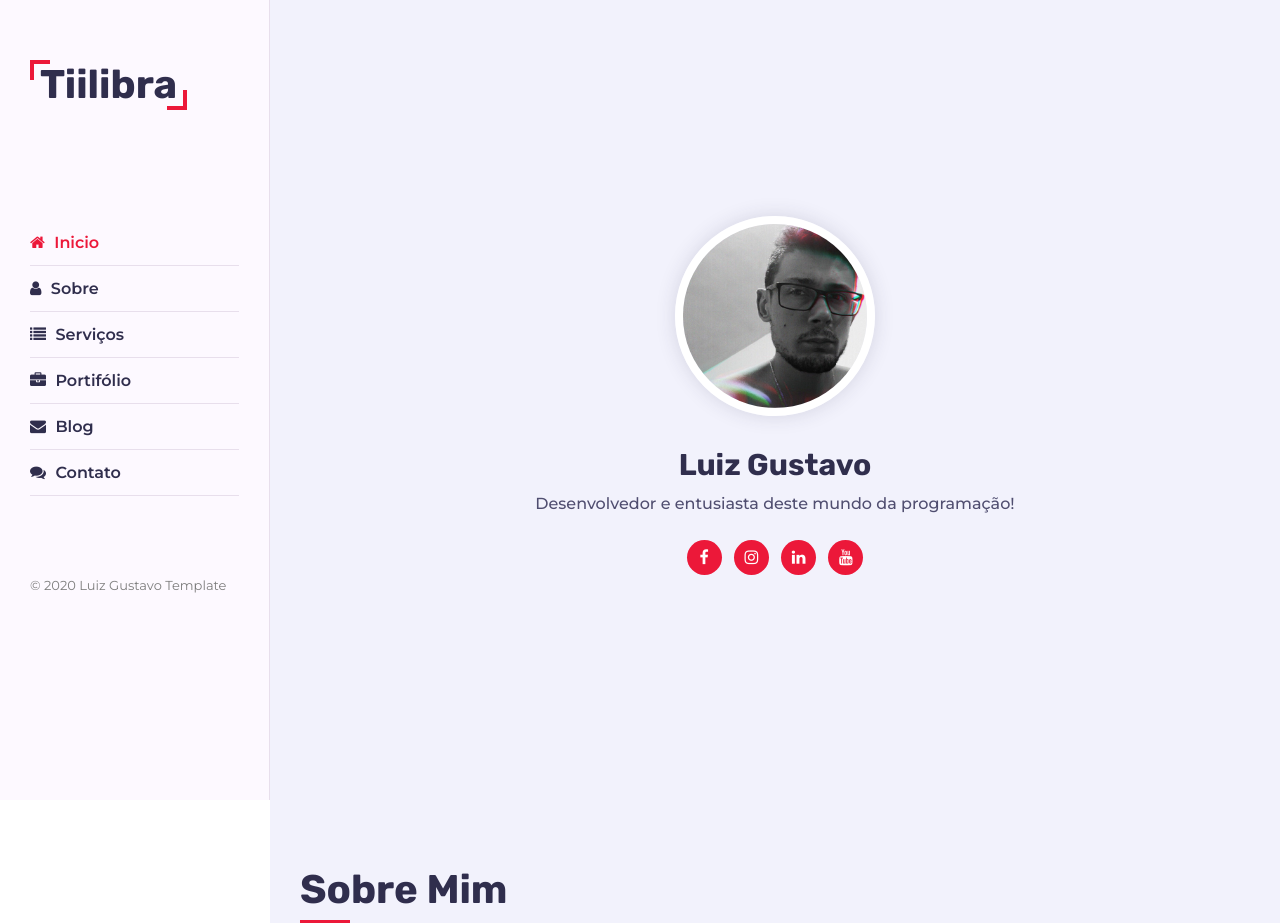
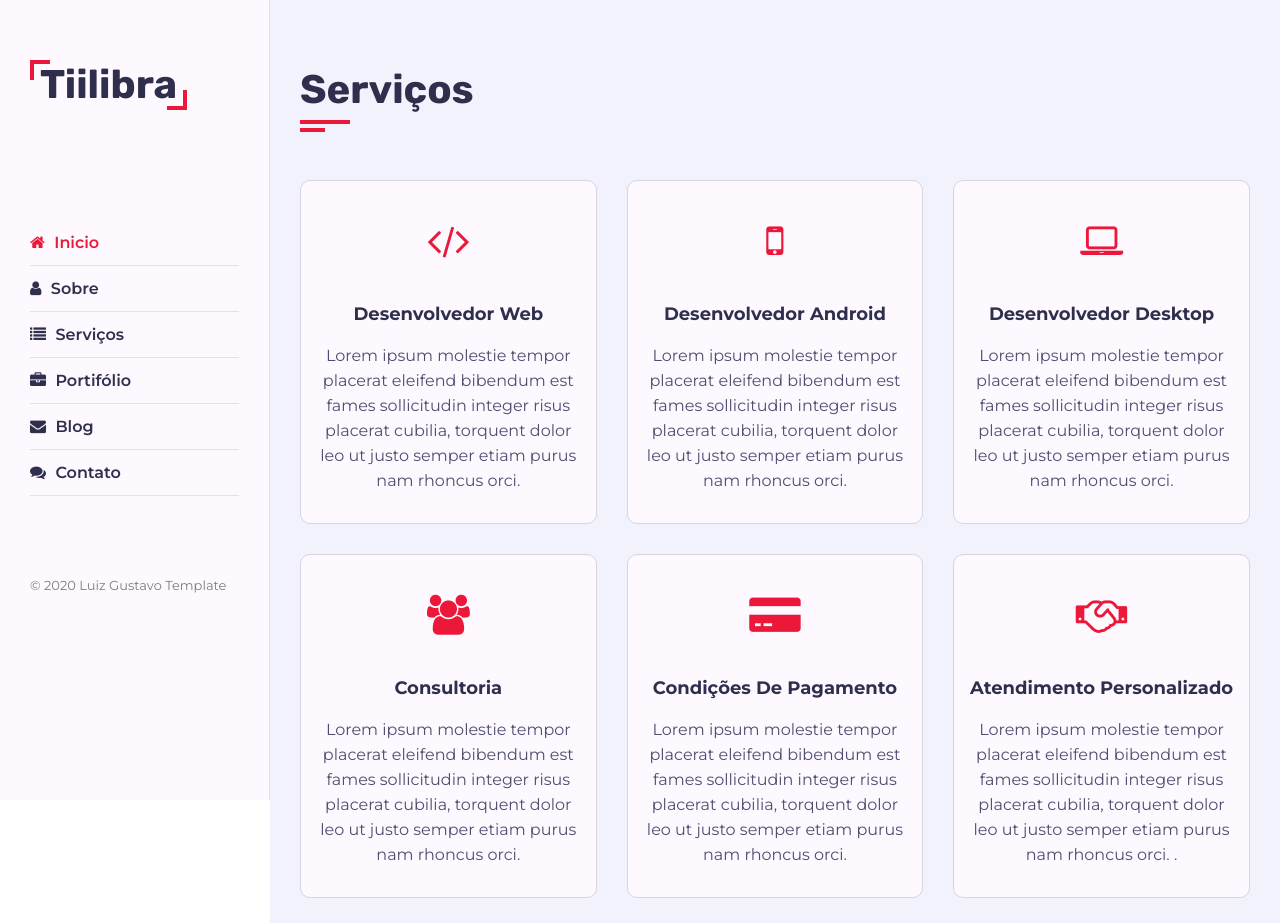
Before and after one commit to Luizgustavoo/portfolio, a plain HTML site: page index.html in a window 1280 px wide. Shown: the top 923 px of the page. Drawn offline with Linux system fonts and the light colour scheme.

Commit message:
Service Section Finished

```diff
--- a/css/skins/pink.css
+++ b/css/skins/pink.css
@@ -8,12 +8,14 @@
     border-bottom: 4px solid #ec1839;
 }
 
+.service .service-item .service-item-inner .icon .fa,
 .about .about-content .about-text h3 span,
 .aside .nav li a:hover,
 .aside .nav li a.active{
     color: #ec1839;
  }
 
+ .service .service-item .service-item-inner:hover .icon,
  .about .about-content .timeline .circle-dot,
  .about .about-content .timeline .timeline-item::before,
  .about .about-content .skills .skill-item .progress .progress-in,
--- a/css/style.css
+++ b/css/style.css
@@ -517,3 +517,72 @@ body{
     color: #504e70;
     margin: 0;
 }
+
+/* Service Section */
+.service .container{
+    padding-bottom: 40px;
+}
+
+.service .service-item{
+    -ms-flex: 0 0 33.33%;
+    flex: 0 0 33.33%;
+    max-width: 33.33%;
+    margin-bottom: 30px;
+    display: -ms-flexbox;
+    display: flex;
+}
+
+.service .service-item .service-item-inner{
+    background-color: #fdf9ff;
+    border: 1px solid #d4d4e3;
+    border-radius: 10px;
+    padding: 30px 15px;
+    text-align: center;
+    -webkit-transition: all 0.3s ease;
+    transition: all 0.3s ease;
+
+}
+
+.service .service-item .service-item-inner:hover{
+    -webkit-box-shadow: 0 0 20px rgba(48, 46, 77, 0.15);
+    box-shadow: 0 0 20px rgba(48, 46, 77, 0.15);
+
+}
+
+.service .service-item .service-item-inner .icon{
+    height: 60px;
+    width: 60px;
+    display: block;
+    margin: 0 auto 30px;
+    text-align: center;
+    border-radius: 50%;
+    -webkit-transition: all 0.3s ease;
+    transition: all 0.3s ease;
+}
+
+.service .service-item .service-item-inner .icon .fa{
+    font-size: 40px;
+    line-height: 60px;
+    -webkit-transition: all 0.3s ease;
+    transition: all 0.3s ease;
+}
+
+.service .service-item .service-item-inner:hover .icon .fa{
+    font-size: 25px;
+    color: #ffffff;
+}
+
+.service .service-item .service-item-inner h4{
+    font-size: 18px;
+    margin-bottom: 15px;
+    color: #302e4d;
+    font-weight: 700;
+    text-transform: capitalize;
+}
+
+.service .service-item .service-item-inner p{
+    font-size: 16px;
+    color: #504e70;
+    line-height: 25px;
+    margin: 0;
+}
--- a/index.html
+++ b/index.html
@@ -42,7 +42,7 @@
     <!-- Aside End-->
     <!-- Main Content -->
     <div class="main-content">
-      <section class="home section">
+      <section class="home section hidden">
         <div class="container">
           <div class="intro">
             <img src="images/Luiz2.jpg" alt="profile" class="shadow-dark">
@@ -59,7 +59,7 @@
       </section>
       <!-- Home Content End -->
       <!-- Sobre Section -->
-      <section class="about section">
+      <section class="about section hidden">
         <div class="container">
           <div class="row">
             <div class="section-title padd-15">
@@ -280,6 +280,80 @@
         </div>
       </section>
       <!-- Sobre Section End-->
+
+      <!-- Serviço Section -->
+      <section class="service section">
+        <div class="container">
+          <div class="row">
+            <div class="section-title padd-15">
+              <h2>Serviços</h2>
+            </div>
+          </div>
+          <div class="row">
+            <!-- Service Item -->
+            <div class="service-item padd-15">
+              <div class="service-item-inner">
+                <div class="icon"><i class="fa fa-code"></i></div>
+                <h4>Desenvolvedor Web</h4>
+                <p>Lorem ipsum molestie tempor placerat eleifend bibendum est fames sollicitudin integer risus placerat
+                  cubilia, torquent dolor leo ut justo semper etiam purus nam rhoncus orci. </p>
+              </div>
+            </div>
+            <!-- Service Item End -->
+            <!-- Service Item -->
+            <div class="service-item padd-15">
+              <div class="service-item-inner">
+                <div class="icon"><i class="fa fa-mobile"></i></div>
+                <h4>Desenvolvedor Android</h4>
+                <p>Lorem ipsum molestie tempor placerat eleifend bibendum est fames sollicitudin integer risus placerat
+                  cubilia, torquent dolor leo ut justo semper etiam purus nam rhoncus orci. </p>
+              </div>
+            </div>
+            <!-- Service Item End -->
+            <!-- Service Item -->
+            <div class="service-item padd-15">
+              <div class="service-item-inner">
+                <div class="icon"><i class="fa fa-laptop"></i></div>
+                <h4>Desenvolvedor Desktop</h4>
+                <p>Lorem ipsum molestie tempor placerat eleifend bibendum est fames sollicitudin integer risus placerat
+                  cubilia, torquent dolor leo ut justo semper etiam purus nam rhoncus orci. </p>
+              </div>
+            </div>
+            <!-- Service Item End -->
+            <!-- Service Item -->
+            <div class="service-item padd-15">
+              <div class="service-item-inner">
+                <div class="icon"><i class="fa fa-users"></i></div>
+                <h4>Consultoria</h4>
+                <p>Lorem ipsum molestie tempor placerat eleifend bibendum est fames sollicitudin integer risus placerat
+                  cubilia, torquent dolor leo ut justo semper etiam purus nam rhoncus orci. </p>
+              </div>
+            </div>
+            <!-- Service Item End -->
+            <!-- Service Item -->
+            <div class="service-item padd-15">
+              <div class="service-item-inner">
+                <div class="icon"><i class="fa fa-credit-card-alt"></i></div>
+                <h4>Condições de Pagamento</h4>
+                <p>Lorem ipsum molestie tempor placerat eleifend bibendum est fames sollicitudin integer risus placerat
+                  cubilia, torquent dolor leo ut justo semper etiam purus nam rhoncus orci. </p>
+              </div>
+            </div>
+            <!-- Service Item End -->
+            <!-- Service Item -->
+            <div class="service-item padd-15">
+              <div class="service-item-inner">
+                <div class="icon"><i class="fa fa-handshake-o"></i></div>
+                <h4>Atendimento Personalizado</h4>
+                <p>Lorem ipsum molestie tempor placerat eleifend bibendum est fames sollicitudin integer risus placerat
+                  cubilia, torquent dolor leo ut justo semper etiam purus nam rhoncus orci. . </p>
+              </div>
+            </div>
+            <!-- Service Item End -->
+          </div>
+        </div>
+      </section>
+      <!-- Serviço Section End -->
     </div>
     <!-- Main Content End -->
   </div>
```
